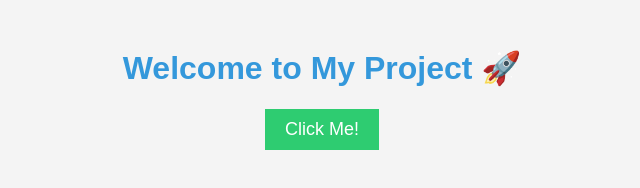
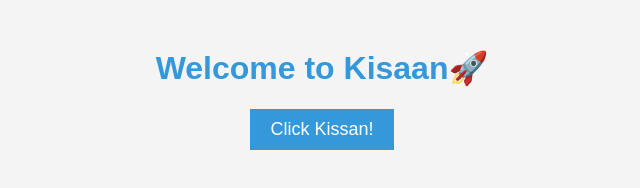
Before and after one commit to Sakshmm/school-blog, a plain HTML site: page index.html in a window 1280 px wide. Shown: the whole page, without its empty margins (318-958 px from the left). Drawn offline with Linux system fonts and the light colour scheme.

Commit message:
Update index.html

```diff
--- a/index.html
+++ b/index.html
@@ -3,7 +3,7 @@
 <head>
     <meta charset="UTF-8">
     <meta name="viewport" content="width=device-width, initial-scale=1.0">
-    <title>Sample Webpage</title>
+    <title>Kissan</title>
     <style>
         body {
             font-family: Arial, sans-serif;
@@ -15,7 +15,7 @@
             color: #3498db;
         }
         .btn {
-            background-color: #2ecc71;
+            background-color:  #3498db;
             color: white;
             padding: 10px 20px;
             border: none;
@@ -28,7 +28,7 @@
     </style>
 </head>
 <body>
-    <h1>Welcome to My Project 🚀</h1>
-    <button class="btn">Click Me!</button>
+    <h1>Welcome to Kisaan🚀</h1>
+    <button class="btn">Click Kissan!</button>
 </body>
 </html>
```
